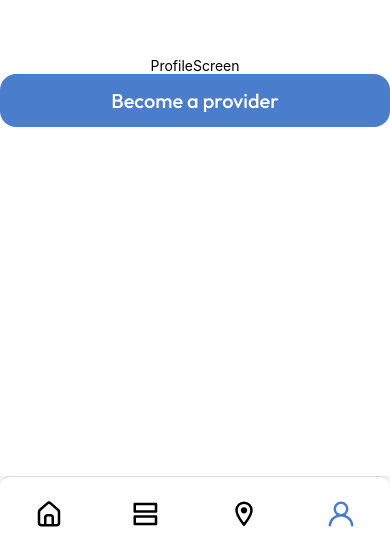
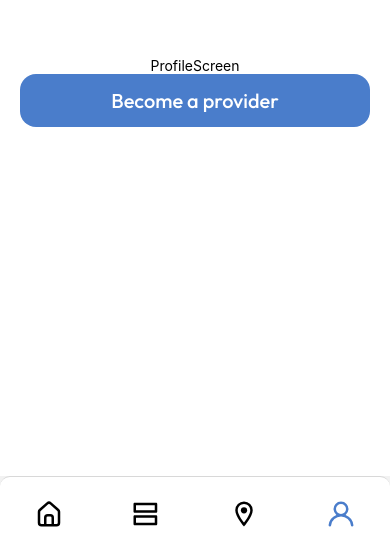
Before and after one commit to RaduBogdan98/Shelter-App, a React Native app in the folder Sources/Mobile/ShelterMobile/: screen /Profile in a window 390 px wide. Shown: the part 293-844 px from the top of the page. Built offline with nearby package versions, Linux system fonts and the light colour scheme.

Commit message:
Add padding

```diff
--- a/Sources/Mobile/ShelterMobile/src/pages/ProfileScreen.js
+++ b/Sources/Mobile/ShelterMobile/src/pages/ProfileScreen.js
@@ -21,5 +21,6 @@ const styles = StyleSheet.create({
         backgroundColor: style.white,
         alignItems: "center",
         justifyContent: "center",
+        padding: 20,
     },
 });
```
